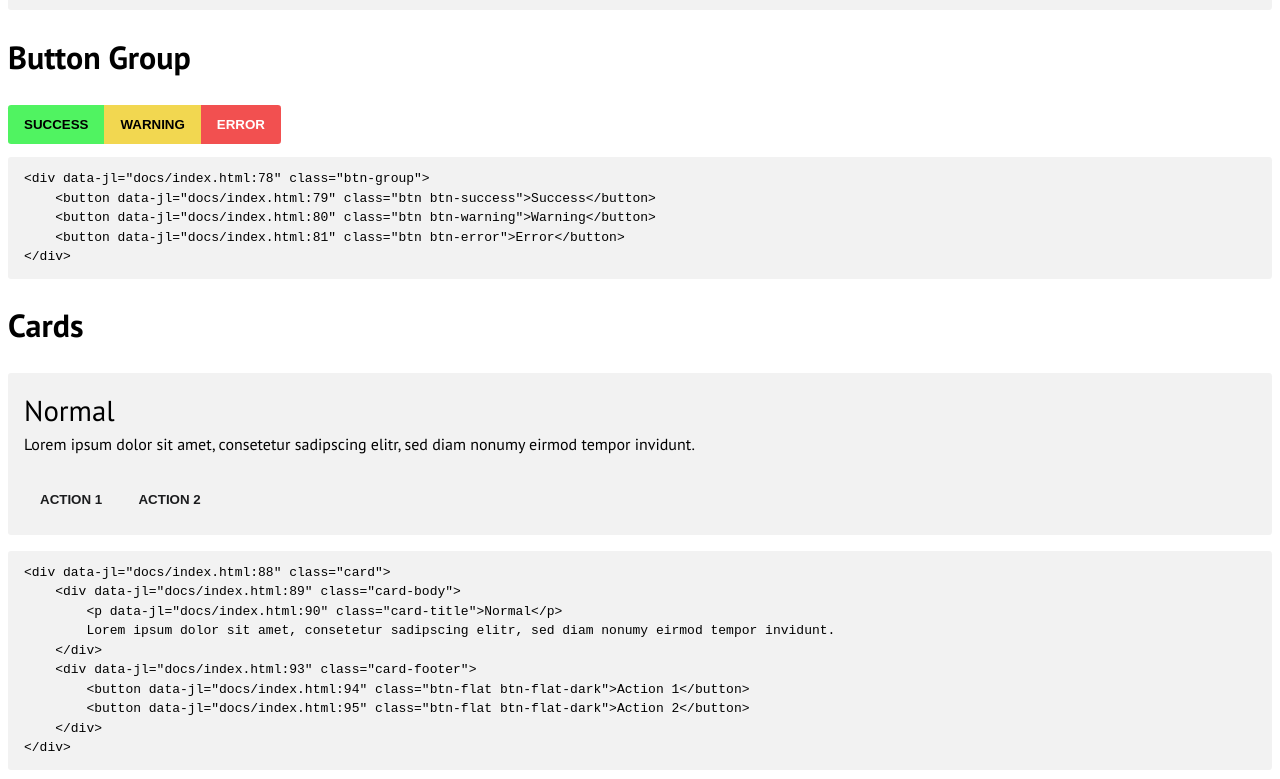
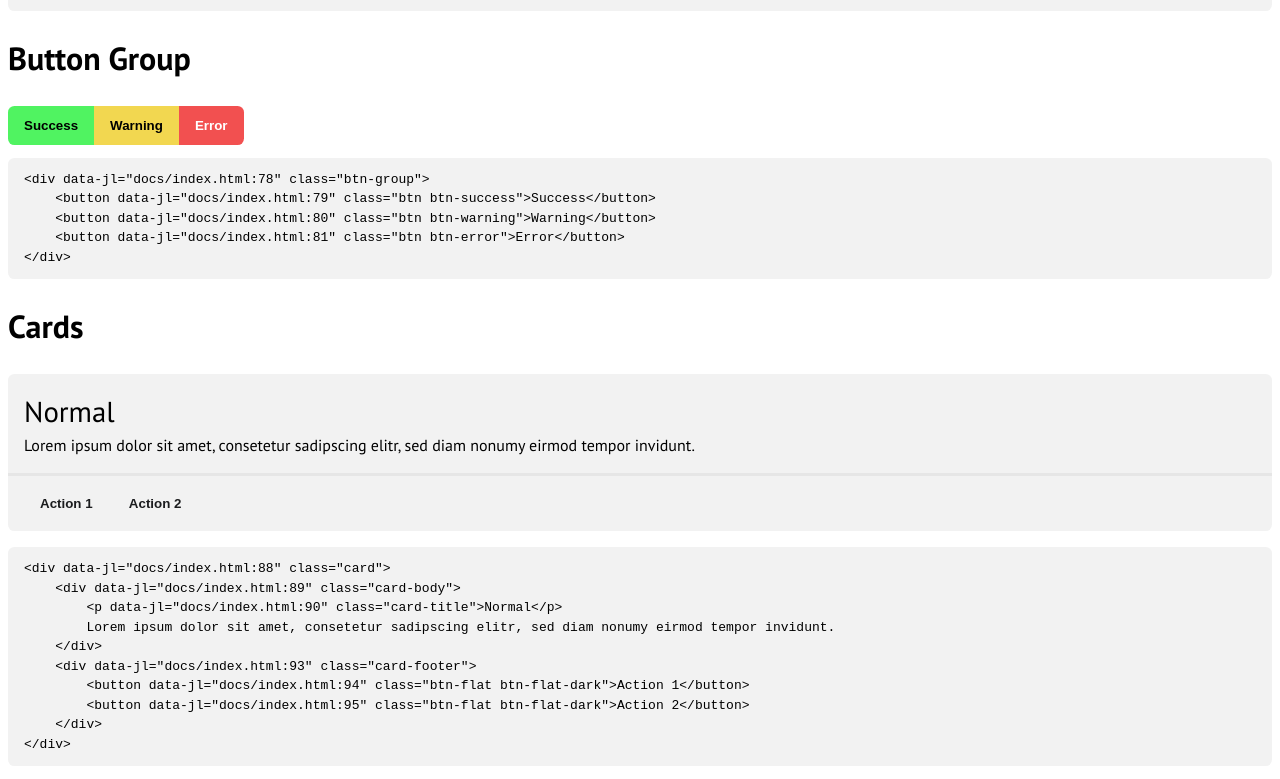
Before and after one commit to lovvskillz/kien-css, a website: page docs/index.html in a window 1280 px wide. Shown: the part 1962-2741 px from the top of the page. Drawn offline with Linux system fonts and the light colour scheme.

Commit message:
update styles

```diff
--- a/scss/_variables.scss
+++ b/scss/_variables.scss
@@ -43,8 +43,7 @@ $text-color: calcContrast($background-color);
     }
     --background-color-shade: var(--background-color-step-100);
     --background-color-contrast: #{calcContrast($background-color)};
-
-    --border-radius:  0.2rem;
+    --border-radius:  0.4rem;
     --padding-top: 0.75rem;
     --padding-left: 1rem;
     --transition: 0.2s;
@@ -54,4 +53,9 @@ $text-color: calcContrast($background-color);
     --h4-font-size: 1.6rem;
     --h5-font-size: 1.4rem;
     --h6-font-size: 1.2rem;
+    --shadow-xs: 0 1px 3px rgba(0,0,0,0.12), 0 1px 2px rgba(0,0,0,0.24);
+    --shadow-s: 0 3px 6px rgba(0,0,0,0.16), 0 3px 6px rgba(0,0,0,0.23);
+    --shadow-m: 0 10px 20px rgba(0,0,0,0.19), 0 6px 6px rgba(0,0,0,0.23);
+    --shadow-l: 0 14px 28px rgba(0,0,0,0.25), 0 10px 10px rgba(0,0,0,0.22);
+    --shadow-xl: 0 19px 38px rgba(0,0,0,0.30), 0 15px 12px rgba(0,0,0,0.22);
 }
--- a/scss/components/_alert.scss
+++ b/scss/components/_alert.scss
@@ -5,12 +5,13 @@
     --alert-padding-right: var(--alert-padding-left);
     --alert-border-radius: var(--border-radius);
     --alert-text-color: var(--text-color);
-    --alert-background-color: var(--background-color-step-50);
+    --alert-background-color: var(--background-color);
     --alert-border-left-weight: 0.5rem;
     --alert-border-left-style: solid;
     --alert-border-left-color: var(--background-color-step-300);;
     --alert-border-left: var(--alert-border-left-weight) var(--alert-border-left-style) var(--alert-border-left-color);
     --alert-margin: 1rem;
+    --alert-shadow: var(--shadow-s);
     border-radius: var(--alert-border-radius);
     padding: var(--alert-padding-top) var(--alert-padding-right) var(--alert-padding-bottom) var(--alert-padding-left);
     margin-bottom: var(--alert-margin);
@@ -18,6 +19,7 @@
     background: var(--alert-background-color);
     color: var(--alert-text-color);
     border-left: var(--alert-border-left);
+    box-shadow: var(--alert-shadow);
     @each $color-key, $color-value in $theme-colors {
         &-#{$color-key} {
             --alert-border-left-color: var(--#{$color-key}-color);
--- a/scss/components/_button.scss
+++ b/scss/components/_button.scss
@@ -1,5 +1,6 @@
 .btn,.btn-flat,.btn-outline {
     --button-text-color: var(--text-color);
+    --button-text-color-hover: var(--text-color);
     --button-font-weight: bold;
     --button-padding-top: var(--padding-top);
     --button-padding-bottom: var(--button-padding-top);
@@ -13,7 +14,6 @@
     --button-background-color: var(--background-color-step-50);
     --button-background-color-hover: var(--background-color-shade);
     --button-transition: var(--transition);
-    --button-text-transform: uppercase;
     color: var(--button-text-color);
     font-weight: var(--button-font-weight);
     padding: var(--button-padding-top) var(--button-padding-right) var(--button-padding-bottom) var(--button-padding-left);
@@ -22,12 +22,12 @@
     border-color: var(--button-border-color);
     background: var(--button-background-color);
     transition: var(--button-transition);
-    text-transform: var(--button-text-transform);
     &:hover {
         cursor: pointer;
     }
     &:hover,&:active,&:focus {
         background: var(--button-background-color-hover);
+        color: var(--button-text-color-hover);
     }
 }
 
@@ -37,33 +37,27 @@
             --button-background-color: var(--#{$color-key}-color);
             --button-background-color-hover: var(--#{$color-key}-color-shade);
             --button-text-color: var(--#{$color-key}-color-contrast);
+            --button-text-color-hover: var(--#{$color-key}-color-contrast);
         }
     }
 }
 
 .btn-flat {
     --button-background-color: transparent;
-    --button-background-color-hover: transparent;
-    --button-border-bottom-color: var(--button-border-color);
-    --button-border-bottom-color-hover: var(--background-color-shade);
-    --button-border-bottom-width: 0.3rem;
-    --button-padding-bottom: calc(var(--button-padding-top) - var(--button-border-bottom-width));
-    border-bottom: var(--button-border-bottom-width) var(--button-border-style) var(--button-border-bottom-color);
+    --button-background-color-hover: var(--background-color-step-50);
     @each $color-key, $color-value in $theme-colors {
         &-#{$color-key} {
             --button-text-color: var(--#{$color-key}-color);
-            --button-border-bottom-color-hover: var(--#{$color-key}-color);
+            --button-text-color-hover: var(--#{$color-key}-color-contrast);
+            --button-background-color-hover: var(--#{$color-key}-color);
         }
-    }
-    &:hover {
-        --button-border-bottom-color: var(--button-border-bottom-color-hover);
     }
 }
 
 .btn-group {
     display: flex;
     flex: 1 1 auto;
-    &>.btn {
+    &>.btn,&>.btn-flat {
         border-radius: 0;
         margin-left: 0;
         margin-right: 0;
--- a/scss/components/_card.scss
+++ b/scss/components/_card.scss
@@ -39,19 +39,16 @@
         padding: var(--card-body-padding);
     }
     &-footer {
-        --card-footer-padding-top: 0;
-        --card-footer-padding-bottom: var(--padding-left);
-        --card-footer-padding-left: var(--card-footer-padding-bottom);
-        --card-footer-padding-right: var(--card-footer-padding-bottom);
+        --card-footer-padding-top: calc(var(--padding-left) / 2);
+        --card-footer-padding-bottom: var(--card-footer-padding-top);
+        --card-footer-padding-left: var(--padding-left);
+        --card-footer-padding-right: var(--card-footer-padding-left);
         --card-footer-padding: var(--card-footer-padding-top) var(--card-footer-padding-right) var(--card-footer-padding-bottom) var(--card-footer-padding-left);
-        --card-footer-margin-top: calc(var(--card-footer-padding-bottom) / 2);
         --card-footer-border-top-weight: 0.2rem;
         --card-footer-border-top-style: solid;
-        --card-footer-border-top-color: inherit;
+        --card-footer-border-top-color: var(--background-color-shade);
         --card-footer-border-top: var(--card-footer-border-top-weight) var(--card-footer-border-top-style) var(--card-footer-border-top-color);
-        --card-footer-margin-bottom: calc(var(--card-footer-padding-bottom) / 2);
         padding: var(--card-footer-padding);
-        margin-top: var(--card-footer-margin-bottom);
         border-top: var(--card-footer-border-top);
     }
 }
--- a/scss/components/_global.scss
+++ b/scss/components/_global.scss
@@ -8,3 +8,10 @@ pre {
     padding: var(--padding-top) var(--padding-left);
     border-radius: var(--border-radius);
 }
+
+$shadows: xs, s, m, l, xl;
+@each $shadow in $shadows {
+    .shadow-#{$shadow} {
+        box-shadow: var(--shadow-#{$shadow});
+    }
+}
--- a/scss/components/_list.scss
+++ b/scss/components/_list.scss
@@ -4,7 +4,14 @@
     --list-padding-left: var(--list-padding-top);
     --list-padding-right: var(--list-padding-top);
     --list-padding: var(--list-padding-top) var(--list-padding-right) var(--list-padding-bottom) var(--list-padding-left);
+    --list-border-weight: 0.1rem;
+    --list-border-style: solid;
+    --list-border-color: var(--background-color-step-50);
+    --list-border: var(--list-border-weight) var(--list-border-style) var(--list-border-color);
+    --list-border-radius: var(--border-radius);
     padding: var(--list-padding);
+    border: var(--list-border);
+    border-radius: var(--list-border-radius);
     list-style-type: none;
     &-item,&-item-action {
         --list-item-padding-top: var(--padding-top);
@@ -12,26 +19,18 @@
         --list-item-padding-left: var(--padding-left);
         --list-item-padding-right: var(--list-item-padding-left);
         --list-item-padding: var(--list-item-padding-top) var(--list-item-padding-right) var(--list-item-padding-bottom) var(--list-item-padding-left);
-        --list-item-border-radius: var(--border-radius);
         --list-item-text-color: var(--text-color);
-        --list-item-background-color: var(--background-color-step-50);
-        --list-item-border-left-weight: 0rem;
-        --list-item-border-bottom-weight: 0.2rem;
-        --list-item-border-style: solid;
-        --list-item-border-color: var(--background-color-step-300);
-        --list-item-border-left: var(--list-item-border-left-weight) var(--list-item-border-style) var(--list-item-border-color);
+        --list-item-background-color: var(--background-color);
+        --list-item-border-bottom-weight: var(--list-border-weight);
+        --list-item-border-style: var(--list-border-style);
+        --list-item-border-color: var(--list-border-color);
         --list-item-border-bottom: var(--list-item-border-bottom-weight) var(--list-item-border-style) var(--list-item-border-color);
         --list-item-margin-bottom: 0;
         --list-item-transition: var(--transition);
         padding: var(--list-item-padding);
         margin-bottom: var(--list-item-margin);
-        font-weight: var(--list-item-font-weight);
         background: var(--list-item-background-color);
         color: var(--list-item-text-color);
-        border-left: var(--list-item-border-left);
-        border-bottom: var(--list-item-border-bottom);
-        border-top: none;
-        border-right: none;
         transition: var(--list-item-transition);
         display: block;
         position: relative;
@@ -42,12 +41,15 @@
             --list-item-border-color: var(--primary-color-step-700);
         }
         &:first-child {
-            border-top-left-radius: var(--list-item-border-radius);
-            border-top-right-radius: var(--list-item-border-radius);
+            border-top-left-radius: var(--list-border-radius);
+            border-top-right-radius: var(--list-border-radius);
         }
         &:last-child {
-            border-bottom-left-radius: var(--list-item-border-radius);
-            border-bottom-right-radius: var(--list-item-border-radius);
+            border-bottom-left-radius: var(--list-border-radius);
+            border-bottom-right-radius: var(--list-border-radius);
+        }
+        &:not(:last-child) {
+            border-bottom: var(--list-item-border-bottom);
         }
     }
     &-item-action {
@@ -56,12 +58,10 @@
         font-family: inherit;
         font-size: inherit;
         line-height: inherit;
-        width: 100%;
+        border: none;
         &:hover {
-            --list-item-border-color: var(--primary-color-step-700);
             --list-item-background-color: var(--primary-color);
             --list-item-text-color: var(--primary-color-contrast);
-            --list-item-border-left-weight: 0.5rem;
         }
     }
 }
```
Also changed, not shown: css/prostoy.css.
